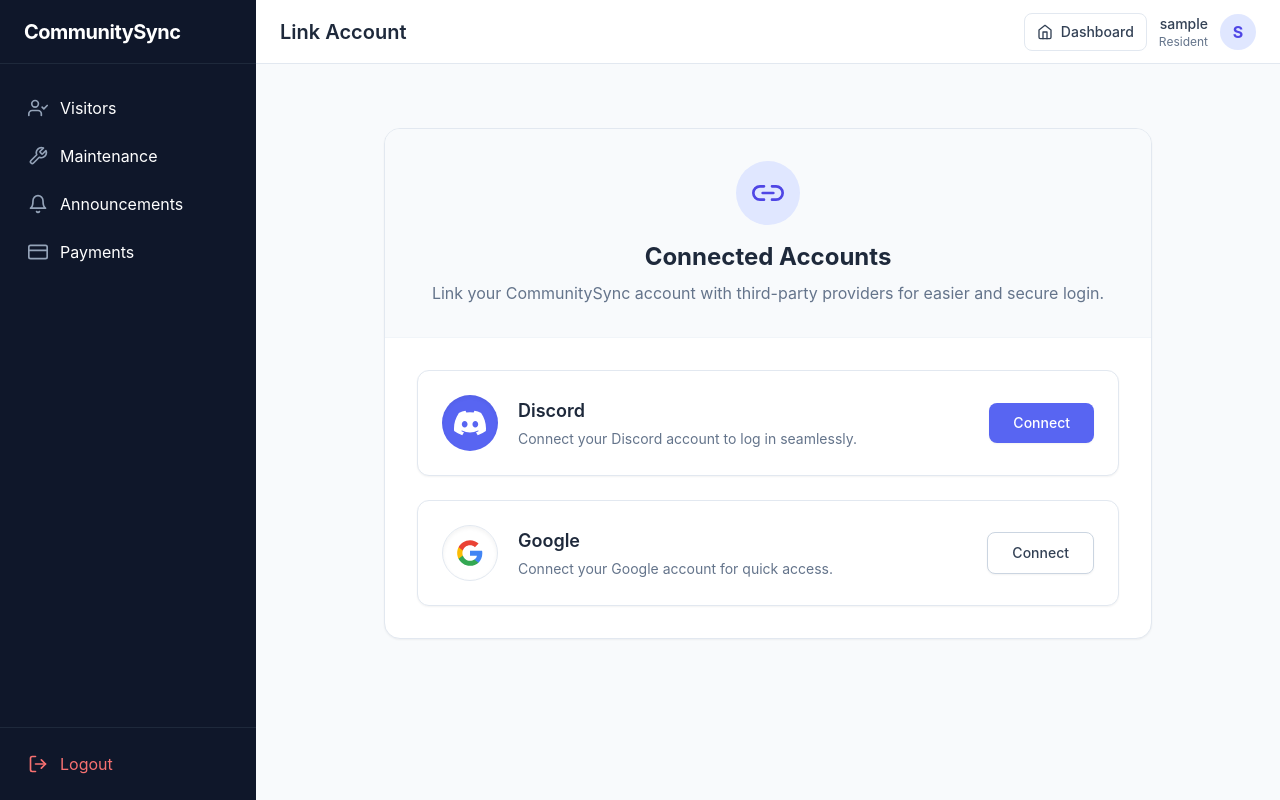
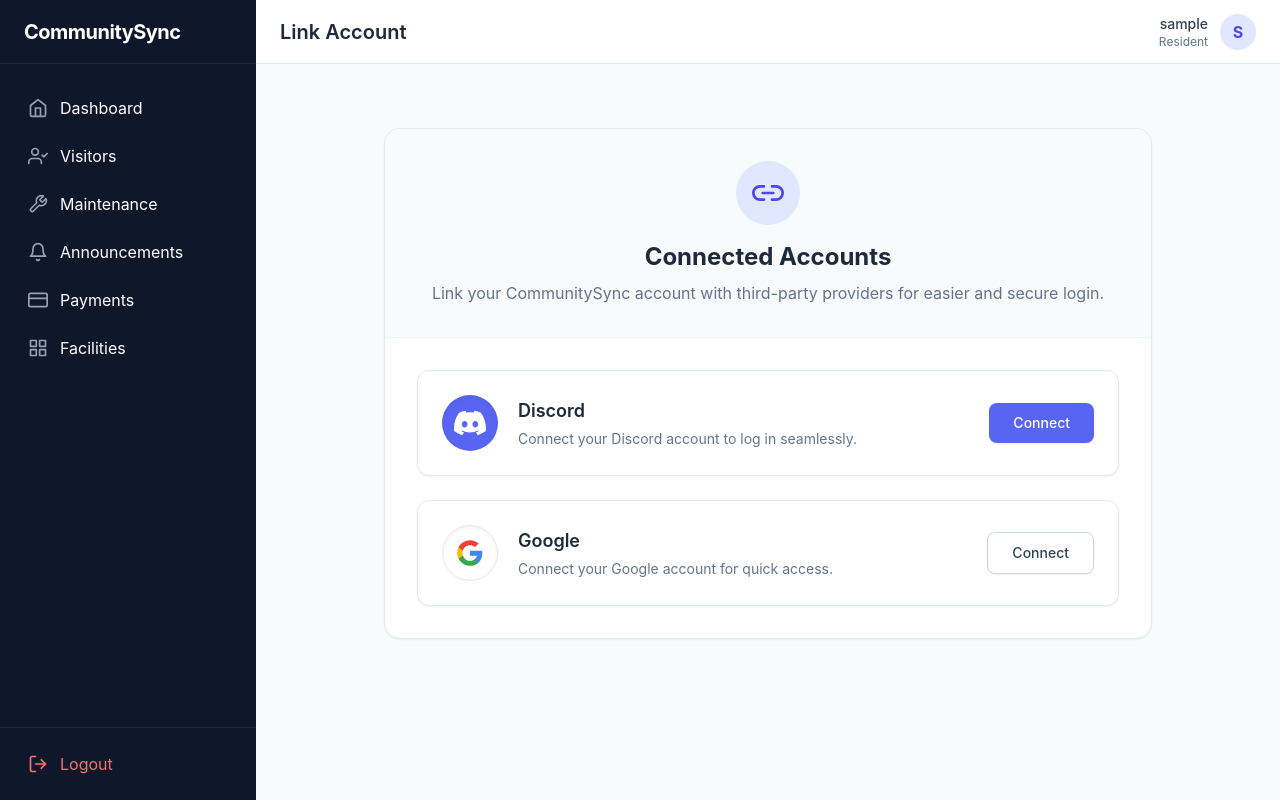
Before and after one commit to 6610685197/CommunitySync, a Django app: page /link-account/ in a window 1280 px wide. Run offline with Django 5.2, Linux system fonts and the light colour scheme; the visitor is signed in with stand-in values (Sample User, id 1); some libraries are stand-ins or nearby versions.

```diff
--- a/templates/accounts/security_dashboard.html
+++ b/templates/accounts/security_dashboard.html
@@ -1,6 +1,7 @@
 {% extends "base.html" %}
 
 {% block title %}Security Dashboard{% endblock %}
+{% block page_title %}Security Dashboard{% endblock %}
 
 {% block content %}
 <div style="max-width: 1150px; margin: 30px auto; padding: 20px;">
--- a/templates/base.html
+++ b/templates/base.html
@@ -17,17 +17,29 @@
 <body class="antialiased text-slate-800 flex h-screen overflow-hidden">
 
     <!-- Sidebar Navigation -->
-    <aside class="w-64 bg-slate-900 text-white flex flex-col hidden md:flex h-full">
+    <aside class="w-64 bg-slate-900 text-white flex flex-col h-full">
         <div class="h-16 flex items-center px-6 border-b border-slate-800">
             <h2 class="text-xl font-bold tracking-tight text-white">CommunitySync</h2>
         </div>
         <nav class="flex-1 px-4 py-6 space-y-2 overflow-y-auto">
             {% if request.user.is_authenticated %}
-                {% if request.user.role == 'juristic' or request.user.role == 'security' %}
+                {% if request.user.role == 'juristic' %}
                 <a href="{% url 'admin_dashboard' %}" class="flex items-center gap-3 px-3 py-2 rounded-lg hover:bg-slate-800 transition-colors">
                     <i data-feather="home" class="w-5 h-5 text-slate-400"></i>
                     <span>Dashboard</span>
                 </a>
+                {% elif request.user.role == 'security' %}
+                <a href="{% url 'security_dashboard' %}" class="flex items-center gap-3 px-3 py-2 rounded-lg hover:bg-slate-800 transition-colors">
+                    <i data-feather="home" class="w-5 h-5 text-slate-400"></i>
+                    <span>Dashboard</span>
+                </a>
+                {% elif request.user.role == 'resident' %}
+                <a href="{% url 'resident_dashboard' %}" class="flex items-center gap-3 px-3 py-2 rounded-lg hover:bg-slate-800 transition-colors">
+                    <i data-feather="home" class="w-5 h-5 text-slate-400"></i>
+                    <span>Dashboard</span>
+                </a>
+                {% endif %}
+                {% if request.user.role == 'juristic' %}
                 <a href="{% url 'user_list' %}" class="flex items-center gap-3 px-3 py-2 rounded-lg hover:bg-slate-800 transition-colors">
                     <i data-feather="users" class="w-5 h-5 text-slate-400"></i>
                     <span>Users</span>
@@ -37,17 +49,25 @@
                     <i data-feather="user-check" class="w-5 h-5 text-slate-400"></i>
                     <span>Visitors</span>
                 </a>
+                {% if request.user.role == 'juristic' or request.user.role == 'resident' %}
                 <a href="{% url 'maintenance_list' %}" class="flex items-center gap-3 px-3 py-2 rounded-lg hover:bg-slate-800 transition-colors">
                     <i data-feather="tool" class="w-5 h-5 text-slate-400"></i>
                     <span>Maintenance</span>
                 </a>
+                {% endif %}
                 <a href="{% url 'announcement_list' %}" class="flex items-center gap-3 px-3 py-2 rounded-lg hover:bg-slate-800 transition-colors">
                     <i data-feather="bell" class="w-5 h-5 text-slate-400"></i>
                     <span>Announcements</span>
                 </a>
+                {% if request.user.role == 'juristic' or request.user.role == 'resident' %}
                 <a href="{% url 'bill_list' %}" class="flex items-center gap-3 px-3 py-2 rounded-lg hover:bg-slate-800 transition-colors">
                     <i data-feather="credit-card" class="w-5 h-5 text-slate-400"></i>
                     <span>Payments</span>
+                </a>
+                {% endif %}
+                <a href="{% url 'facility_list' %}" class="flex items-center gap-3 px-3 py-2 rounded-lg hover:bg-slate-800 transition-colors">
+                    <i data-feather="grid" class="w-5 h-5 text-slate-400"></i>
+                    <span>Facilities</span>
                 </a>
             {% endif %}
         </nav>
@@ -74,17 +94,6 @@
             </div>
             {% if request.user.is_authenticated %}
             <div class="flex items-center gap-3">
-                {% if request.user.role == 'juristic' or request.user.role == 'security' %}
-                <a href="{% url 'admin_dashboard' %}" class="inline-flex items-center gap-2 px-3 py-2 border border-slate-200 hover:bg-slate-50 text-slate-700 text-sm font-medium rounded-lg transition-colors">
-                    <i data-feather="home" class="w-4 h-4"></i>
-                    <span class="hidden sm:inline">Dashboard</span>
-                </a>
-                {% else %}
-                <a href="{% url 'index' %}" class="inline-flex items-center gap-2 px-3 py-2 border border-slate-200 hover:bg-slate-50 text-slate-700 text-sm font-medium rounded-lg transition-colors">
-                    <i data-feather="home" class="w-4 h-4"></i>
-                    <span class="hidden sm:inline">Dashboard</span>
-                </a>
-                {% endif %}
                 <div class="text-right hidden sm:block">
                     <p class="text-sm font-medium text-slate-700">{{ request.user.username }}</p>
                     <p class="text-xs text-slate-500 capitalize">{{ request.user.role }}</p>
```
Also changed, not shown: templates/accounts/admin_dashboard.html (+13 -9 lines).
